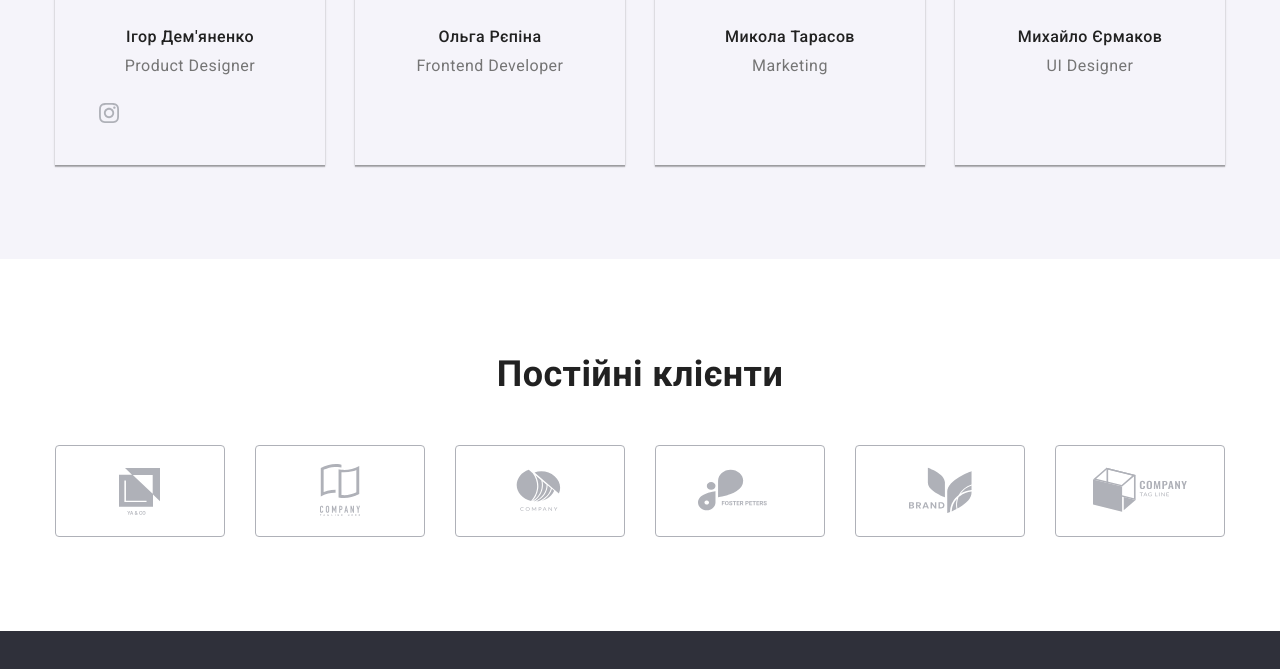
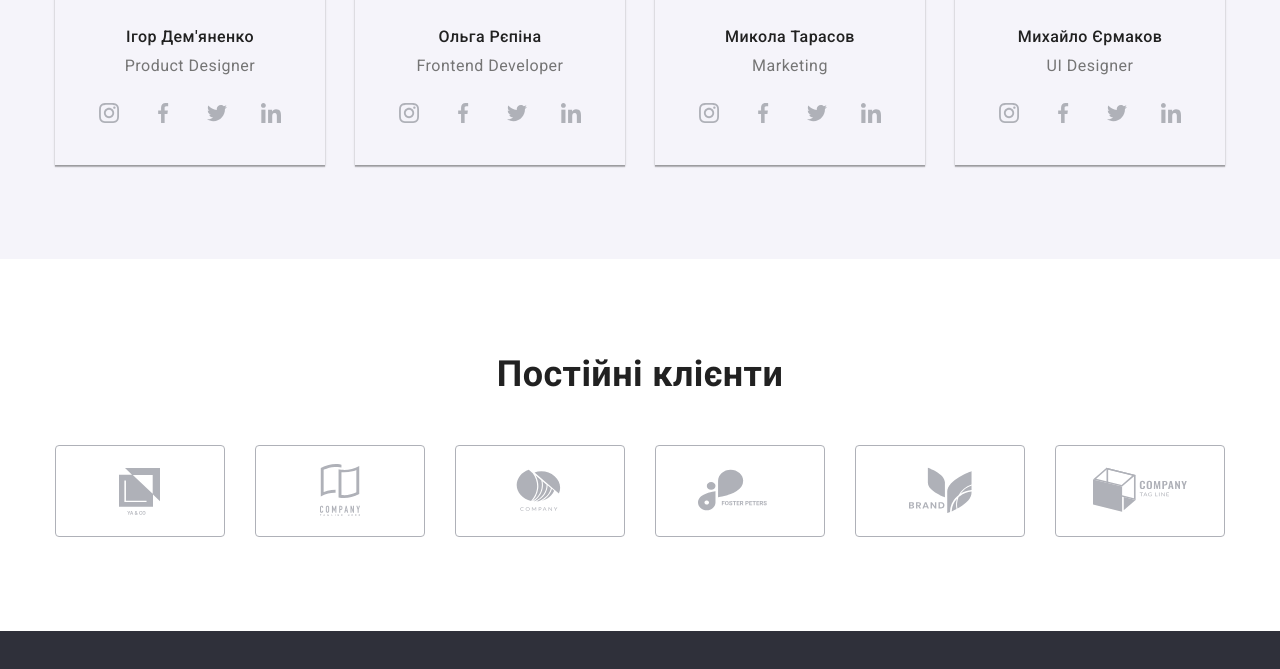
Before and after one commit to vladkand/w02-studio-04-1-pseudo, a plain HTML site: page index.html in a window 1280 px wide. Shown: the part 2046-2715 px from the top of the page. Drawn offline with nearby package versions, Linux system fonts and the light colour scheme.

Commit message:
add social-link & svg

```diff
--- a/css/styles.css
+++ b/css/styles.css
@@ -405,6 +405,10 @@ img {
    /* background-color: tomato; */
 }
 
+.soc-link:hover {
+   background-color: var(--accent-color);
+}
+
 .soc-link::before {
    content: '';
    width: 20px;
@@ -418,12 +422,15 @@ img {
 }
 
 .twit-link::before {
+   background-image: url(../images/icons/ico02-fb.svg);
 }
 
 .fb-link::before {
+   background-image: url(../images/icons/ico02-twit.svg);
 }
 
 .in-link::before {
+   background-image: url(../images/icons/ico04-in.svg);
 }
 
 /* ----------- */
--- a/index.html
+++ b/index.html
@@ -210,6 +210,28 @@
                      <div class="member-dscr">
                         <h3 class="team-title title">Ольга Рєпіна</h3>
                         <p class="team-text" lang="en">Frontend Developer</p>
+                        <div class="social">
+                           <ul class="social-list list">
+                              <li class="item">
+                                 <a
+                                    href=""
+                                    class="soc-link insta-link link"
+                                 ></a>
+                              </li>
+
+                              <li class="item">
+                                 <a href="" class="soc-link twit-link link"></a>
+                              </li>
+
+                              <li class="item">
+                                 <a href="" class="soc-link fb-link link"></a>
+                              </li>
+
+                              <li class="item">
+                                 <a href="" class="soc-link in-link link"></a>
+                              </li>
+                           </ul>
+                        </div>
                      </div>
                   </li>
 
@@ -223,6 +245,28 @@
                      <div class="member-dscr">
                         <h3 class="team-title title">Микола Тарасов</h3>
                         <p class="team-text" lang="en">Marketing</p>
+                        <div class="social">
+                           <ul class="social-list list">
+                              <li class="item">
+                                 <a
+                                    href=""
+                                    class="soc-link insta-link link"
+                                 ></a>
+                              </li>
+
+                              <li class="item">
+                                 <a href="" class="soc-link twit-link link"></a>
+                              </li>
+
+                              <li class="item">
+                                 <a href="" class="soc-link fb-link link"></a>
+                              </li>
+
+                              <li class="item">
+                                 <a href="" class="soc-link in-link link"></a>
+                              </li>
+                           </ul>
+                        </div>
                      </div>
                   </li>
 
@@ -236,6 +280,28 @@
                      <div class="member-dscr">
                         <h3 class="team-title title">Михайло Єрмаков</h3>
                         <p class="team-text" lang="en">UI Designer</p>
+                        <div class="social">
+                           <ul class="social-list list">
+                              <li class="item">
+                                 <a
+                                    href=""
+                                    class="soc-link insta-link link"
+                                 ></a>
+                              </li>
+
+                              <li class="item">
+                                 <a href="" class="soc-link twit-link link"></a>
+                              </li>
+
+                              <li class="item">
+                                 <a href="" class="soc-link fb-link link"></a>
+                              </li>
+
+                              <li class="item">
+                                 <a href="" class="soc-link in-link link"></a>
+                              </li>
+                           </ul>
+                        </div>
                      </div>
                   </li>
                </ul>
```
